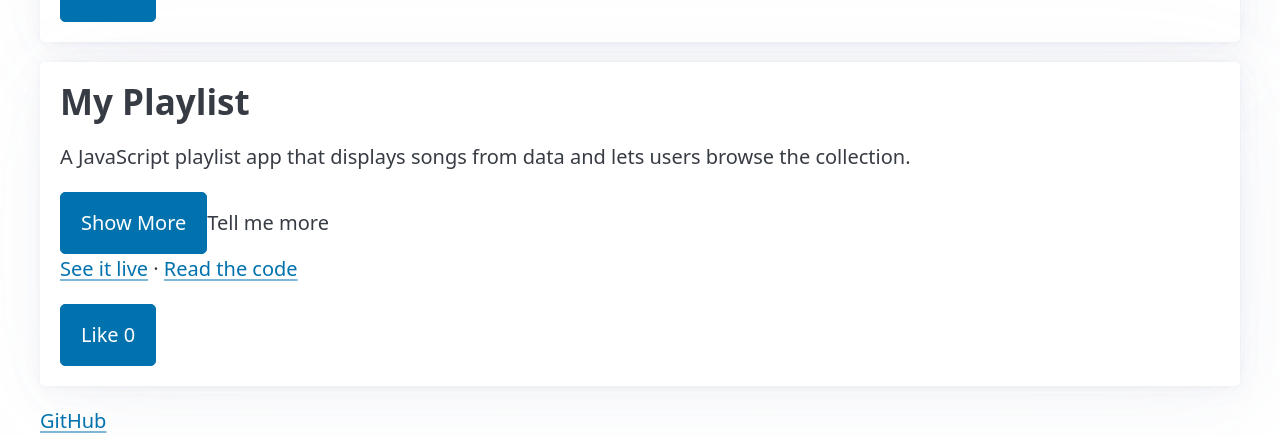
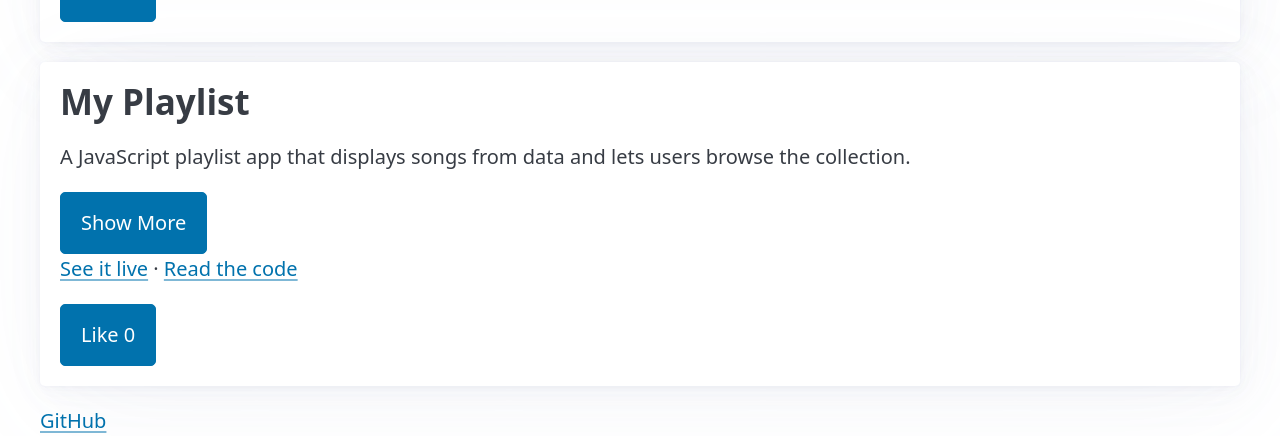
Before and after one commit to KevinikaL/portfolio, a React (Vite) app: page / in a window 1280 px wide. Shown: the part 1630-2066 px from the top of the page. Built offline with nearby package versions, Linux system fonts and the light colour scheme.

Commit message:
store each project as an object

```diff
--- a/src/ColorMixingQuizPortfolioCard.jsx
+++ b/src/ColorMixingQuizPortfolioCard.jsx
@@ -1,24 +1,20 @@
-// Import React's useState hook so this card can remember its like count
+// Import React's useState hook
 import { useState } from 'react'
 
 // Create the Color Mixing Quiz portfolio card component
 function ColorMixingQuizPortfolioCard() {
-  // Store the project name
-  let name = "Color Mixing Quiz"
-
-  // Store the project description
-  let description = "An interactive project that lets users mix colors and see the result."
-
-  // Store the link to the live project
-  let liveUrl = "https://kevinikal.github.io/click-lab/"
-
-  // Store the link to the GitHub repository
-  let repoUrl = "https://github.com/KevinikaL/click-lab.git"
+  // Store all Color Mixing project information in one object
+  const project = {
+    name: "Color Mixing Quiz",
+    description: "An interactive project that lets users mix colors and see the result.",
+    liveUrl: "https://kevinikal.github.io/click-lab/",
+    repoUrl: "https://github.com/KevinikaL/click-lab.git",
+  }
 
   // Remember how many likes this card has
   const [likes, setLikes] = useState(0)
 
-  // Add one like each time the button is clicked
+  // Add one like when the button is clicked
   const addLike = () => {
     setLikes(likes + 1)
   }
@@ -26,22 +22,23 @@ function ColorMixingQuizPortfolioCard() {
   // Return the project card
   return (
     <article>
-      {/* Show the project name */}
-      <h2>{name}</h2>
+      {/* Read the project name from the object */}
+      <h2>{project.name}</h2>
 
-      {/* Show the project description */}
-      <p>{description}</p>
+      {/* Read the project description from the object */}
+      <p>{project.description}</p>
 
-      {/* Show links to the live project and the code */}
+      {/* Read the project links from the object */}
       <p>
-        <a href={liveUrl}>See it live</a> · <a href={repoUrl}>Read the code</a>
+        <a href={project.liveUrl}>See it live</a> ·{" "}
+        <a href={project.repoUrl}>Read the code</a>
       </p>
 
-      {/* Show the like count and increase it when clicked */}
+      {/* Show and update the like count */}
       <button onClick={addLike}>Like {likes}</button>
     </article>
   )
 }
 
-// Make this component available to App.jsx
+// Make the component available to App.jsx
 export default ColorMixingQuizPortfolioCard
--- a/src/DataPlaylistPortfolioCard.jsx
+++ b/src/DataPlaylistPortfolioCard.jsx
@@ -1,81 +1,72 @@
-// Import React's useState hook so this card can remember its like count
+// Import React's useState hook
 import { useState } from 'react'
 
 // Create the Data Playlist portfolio card component
 function DataPlaylistPortfolioCard() {
-  // Store the project name
-  let name = "My Playlist"
-
-  // Store the project description
-  let description = "A JavaScript playlist app that displays songs from data and lets users browse the collection."
-
-  // store extra details that appear when Show More is open
-  let details = "I built it to practice working with data, changing what appears on the page, and moving through a collection of songs."
-
-
-  // Store the link to the live project
-  let liveUrl = "https://kevinikal.github.io/data-playlist/"
-
-  // Store the link to the GitHub repository
-  let repoUrl = "https://github.com/KevinikaL/data-playlist.git"
+  // Store all Data Playlist project information in one object
+  const project = {
+    name: "My Playlist",
+    description: "A JavaScript playlist app that displays songs from data and lets users browse the collection.",
+    details: "I built it to practice working with data, changing what appears on the page, and moving through a collection of songs.",
+    liveUrl: "https://kevinikal.github.io/data-playlist/",
+    repoUrl: "https://github.com/KevinikaL/data-playlist.git",
+  }
 
   // Remember how many likes this card has
   const [likes, setLikes] = useState(0)
 
-  // Remember whether the extra details are open or closed
+  // Remember whether the extra details are showing
   const [open, setOpen] = useState(false)
 
-  // Add one like each time the button is clicked
+  // Add one like when the button is clicked
   const addLike = () => {
     setLikes(likes + 1)
   }
-  // Switch open from false to true, or true to false
+
+  // Switch Show More on or off
   const toggleOpen = () => {
     setOpen(!open)
   }
 
   // Start with the short description
-  let text = description
+  let text = project.description
 
-  // If the card is open, add the extra details
+  // Add the extra details when the card is open
   if (open) {
-    text = description + " " + details
+    text = project.description + " " + project.details
   }
 
   // Start with the Show More label
   let label = "Show More"
 
-  // If the card is open, change the button label
+  // Change the label when the card is open
   if (open) {
     label = "Show Less"
   }
 
-
   // Return the project card
   return (
     <article>
-      {/* project name */}
-      <h2>{name}</h2>
+      {/* Read the project name from the object */}
+      <h2>{project.name}</h2>
 
       {/* Show either the short or expanded description */}
       <p>{text}</p>
 
+      {/* Open or close the extra details */}
+      <button onClick={toggleOpen}>{label}</button>
 
-      {/* Open or close the extra project details */}
-      <button onClick={toggleOpen}>{label}</button>
-      {open ? "Show less" : "Tell me more"}
-
-
-      {/* links to the live project and the code */}
+      {/* Read the project links from the object */}
       <p>
-        <a href={liveUrl}>See it live</a> · <a href={repoUrl}>Read the code</a>
+        <a href={project.liveUrl}>See it live</a> ·{" "}
+        <a href={project.repoUrl}>Read the code</a>
       </p>
 
-      {/* the like count and increase it when clicked */}
+      {/* Show and update the like count */}
       <button onClick={addLike}>Like {likes}</button>
     </article>
   )
 }
 
-// Make this component available to App.jsx
+// Make the component available to App.jsx
 export default DataPlaylistPortfolioCard
--- a/src/FeatherFinderPortfolioCard.jsx
+++ b/src/FeatherFinderPortfolioCard.jsx
@@ -1,24 +1,20 @@
-// Import React's useState hook so this card can remember its like count
+// Import React's useState hook
 import { useState } from 'react'
 
 // Create the Feather Finder portfolio card component
 function FeatherFinderPortfolioCard() {
-  // Store the project name
-  let name = "Feather Finder"
-
-  // Store the project description
-  let description = "A bird identification project that helps identify birds from an uploaded image."
-
-  // Store the link to the live project
-  let liveUrl = "https://kevinikal.github.io/feather-finder/"
-
-  // Store the link to the GitHub repository
-  let repoUrl = "https://github.com/KevinikaL/feather-finder.git"
+  // Store all Feather Finder project information in one object
+  const project = {
+    name: "Feather Finder",
+    description: "A bird identification project that helps identify birds from an uploaded image.",
+    liveUrl: "https://kevinikal.github.io/feather-finder/",
+    repoUrl: "https://github.com/KevinikaL/feather-finder.git",
+  }
 
   // Remember how many likes this card has
   const [likes, setLikes] = useState(0)
 
-  // Add one like each time the button is clicked
+  // Add one like when the button is clicked
   const addLike = () => {
     setLikes(likes + 1)
   }
@@ -26,22 +22,23 @@ function FeatherFinderPortfolioCard() {
   // Return the project card
   return (
     <article>
-      {/* Show the project name */}
-      <h2>{name}</h2>
+      {/* Read the project name from the object */}
+      <h2>{project.name}</h2>
 
-      {/* Show the project description */}
-      <p>{description}</p>
+      {/* Read the project description from the object */}
+      <p>{project.description}</p>
 
-      {/* Show links to the live project and the code */}
+      {/* Read the project links from the object */}
       <p>
-        <a href={liveUrl}>See it live</a> · <a href={repoUrl}>Read the code</a>
+        <a href={project.liveUrl}>See it live</a> ·{" "}
+        <a href={project.repoUrl}>Read the code</a>
       </p>
 
-      {/* Show the like count and increase it when clicked */}
+      {/* Show and update the like count */}
       <button onClick={addLike}>Like {likes}</button>
     </article>
   )
 }
 
-// Make this component available to App.jsx
+// Make the component available to App.jsx
 export default FeatherFinderPortfolioCard
```
